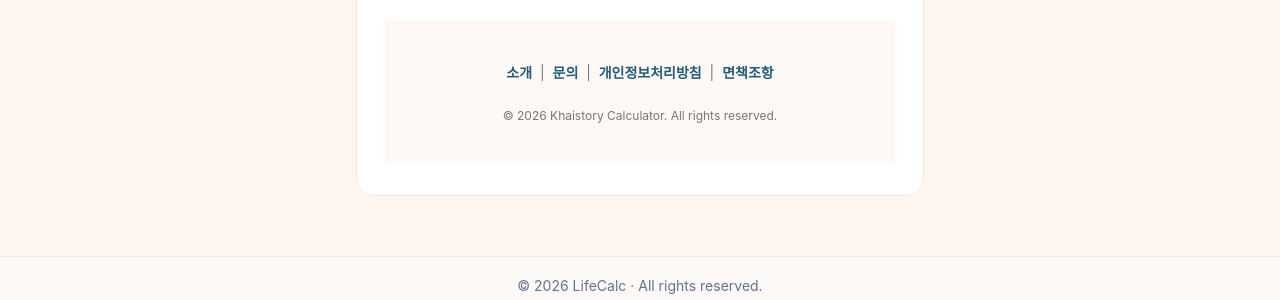
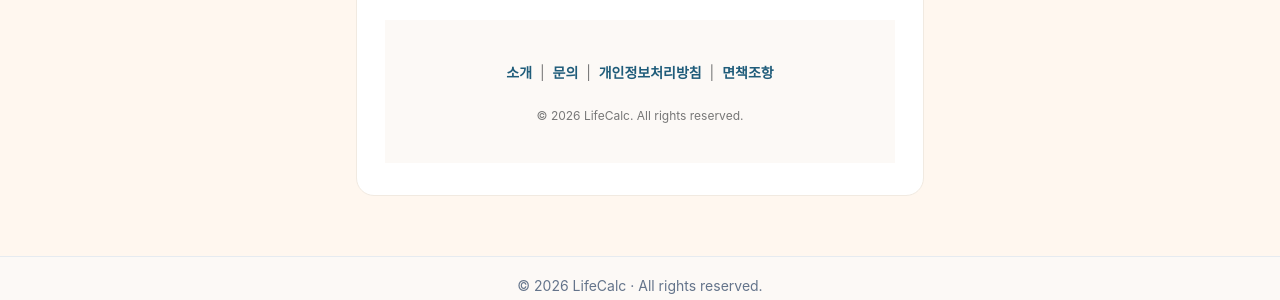
Before and after one commit to khai-lang/LifeCalc, a Jekyll site: the page built from guide/index.md, in a window 1280 px wide and 900 px high, scrolled down 1456 px. Shown: the part 586-886 px from the top of the window. Built offline with Jekyll 4.4.1, drawn with Linux system fonts in a browser that asks for light colours; the list of posts is cut into pages by our own code.

Commit message:
Update footer.html

```diff
--- a/_includes/footer.html
+++ b/_includes/footer.html
@@ -1,9 +1,9 @@
 <footer>
     <div class="footer-links" style="text-align: center; margin: 20px 0; font-size: 14px;">
-        <a href="/about.html">소개</a> &nbsp;|&nbsp;
-        <a href="/contact.html">문의</a> &nbsp;|&nbsp;
-        <a href="/privacy.html">개인정보처리방침</a> &nbsp;|&nbsp;
-        <a href="/disclaimer.html">면책조항</a>
+        <a href="{{ '/about/' | relative_url }}">소개</a> &nbsp;|&nbsp;
+        <a href="{{ '/contact/' | relative_url }}">문의</a> &nbsp;|&nbsp;
+        <a href="{{ '/privacy/' | relative_url }}">개인정보처리방침</a> &nbsp;|&nbsp;
+        <a href="{{ '/disclaimer/' | relative_url }}">면책조항</a>
     </div>
-    <p style="text-align: center; color: #777; font-size: 12px;">&copy; 2026 Khaistory Calculator. All rights reserved.</p>
+    <p style="text-align: center; color: #777; font-size: 12px;">&copy; 2026 LifeCalc. All rights reserved.</p>
 </footer>
```
